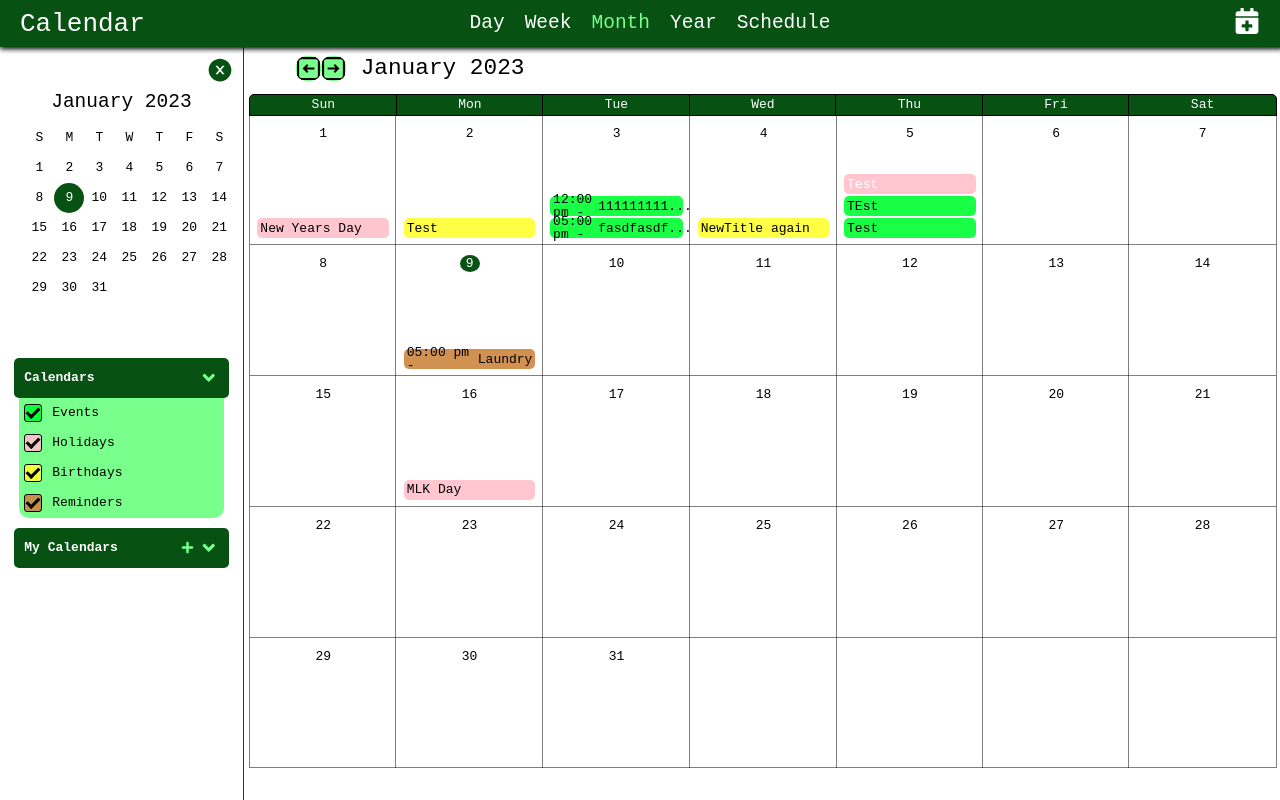
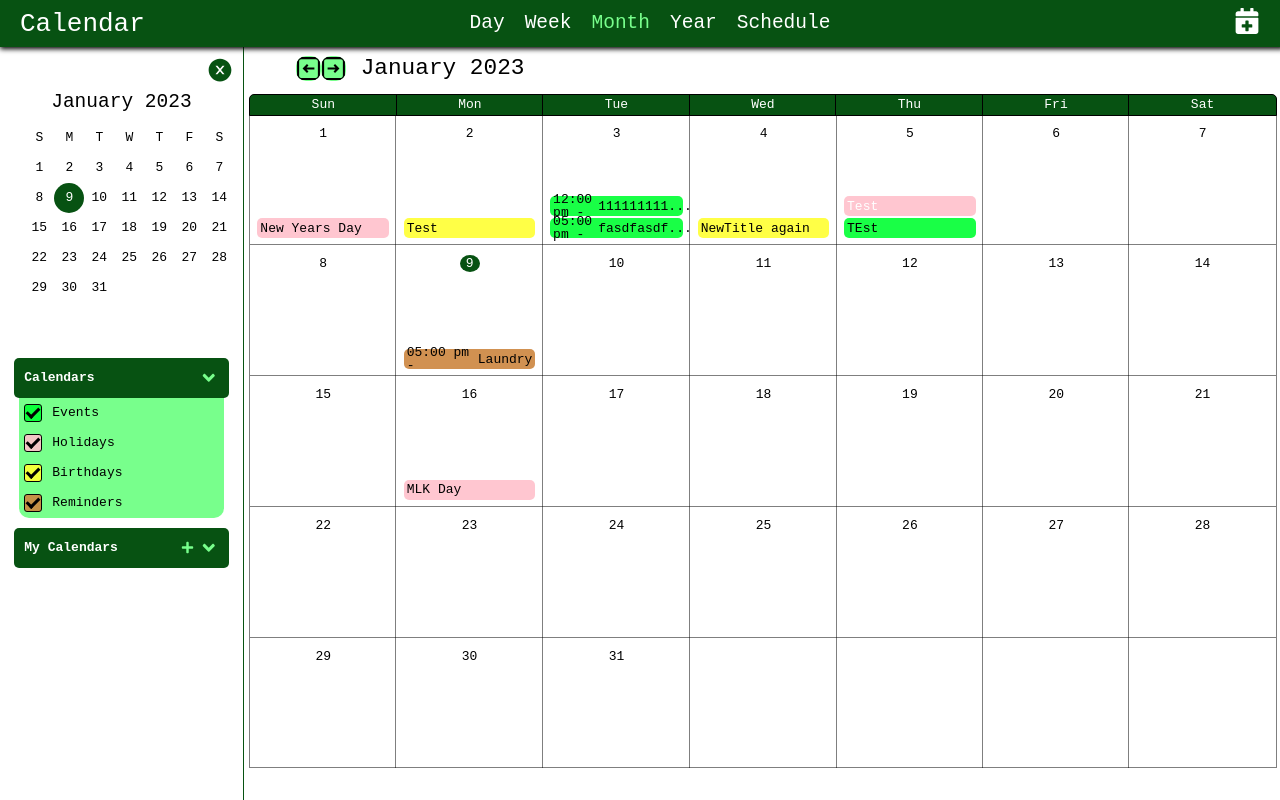
Before and after one commit to kraig-hebert/calendar, a React (Create React App) app: page / in a window 1280 px wide. Built offline with nearby package versions, Linux system fonts and the light colour scheme; data requests are answered from the project's data file.

Commit message:
fixed: trash can active/disdable status based on edit or new event modal

```diff
--- a/db.json
+++ b/db.json
@@ -148,14 +148,6 @@
       "id": 36
     },
     {
-      "title": "Test",
-      "filter": "Events",
-      "color": "rgb(0,0,0)",
-      "singleDate": "2023-01-05T05:00:00.000Z",
-      "allDay": true,
-      "id": 37
-    },
-    {
       "title": "Laundry",
       "filter": "Reminders",
       "color": "rgb(0,0,0)",
--- a/src/components/common/modals/eventModal/EventModal.jsx
+++ b/src/components/common/modals/eventModal/EventModal.jsx
@@ -15,7 +15,7 @@ import {
 } from '../../../../reducers/eventsSlice';
 import { format, isAfter, addHours } from 'date-fns';
 import { useStyles } from './styles';
-import { AiFillCloseCircle, AiFillDelete } from 'react-icons/ai';
+import { AiFillCloseCircle } from 'react-icons/ai';
 import { FaSave, FaTrash } from 'react-icons/fa';
 import SwitchSelectors from './switchSelectors/SwitchSelectors';
 import EventCalendars from './eventCalendars/EventCalendars';
@@ -170,10 +170,8 @@ const EventModal = () => {
 
   const checkSavingAllowed = () =>
     savingAllowed ? classes.iconActive : classes.iconDisabled;
-  const checkForEdit = () =>
-    eventModalOpen === 'edit' && savingAllowed
-      ? classes.iconActive
-      : classes.iconDisabled;
+  const checkDelete = () =>
+    eventModalOpen === 'edit' ? classes.iconActive : classes.iconDisabled;
 
   useEffect(() => {
     if (selectedSwitch) {
@@ -216,7 +214,7 @@ const EventModal = () => {
         <div className={classes.modalHeader}>
           <div className={classes.iconContainer}>
             <FaSave className={checkSavingAllowed()} onClick={handleSave} />
-            <FaTrash className={checkForEdit()} onClick={handleDelete} />
+            <FaTrash className={checkDelete()} onClick={handleDelete} />
           </div>
           <input
             type="text"
```
